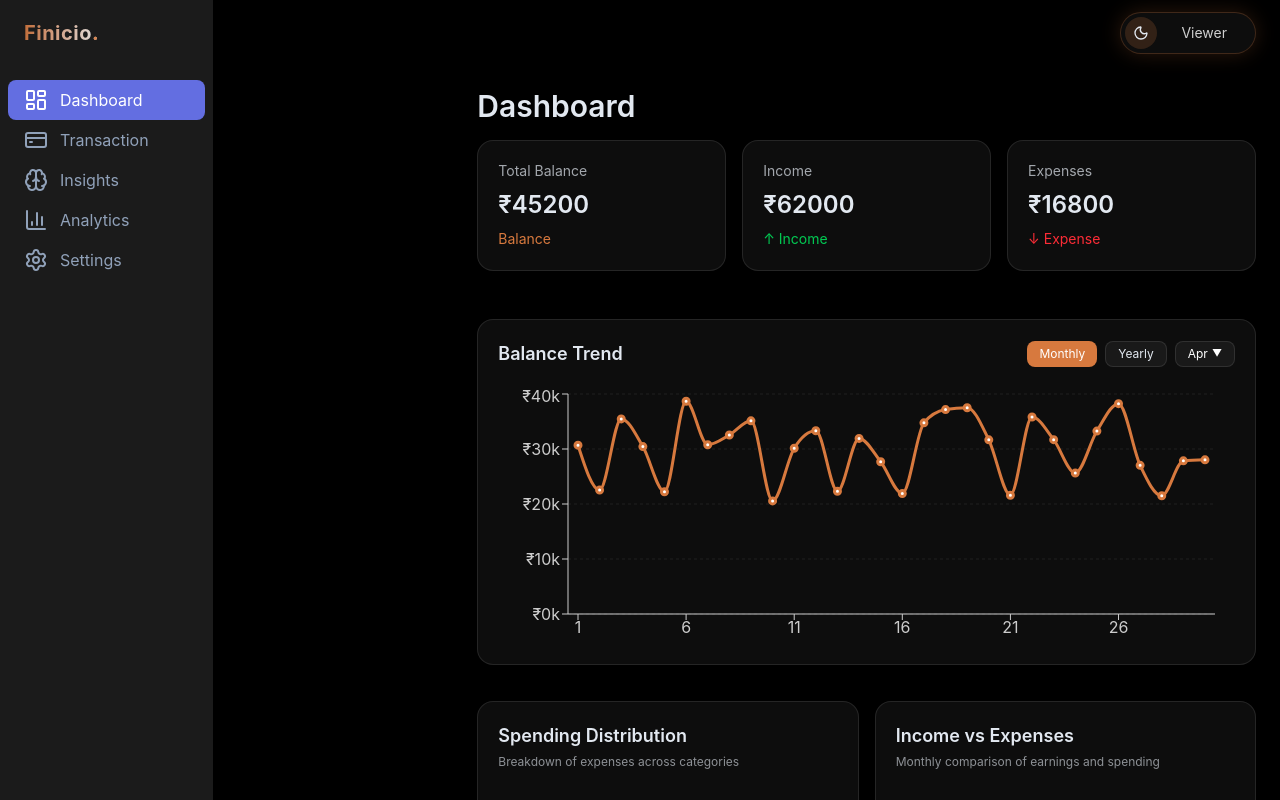
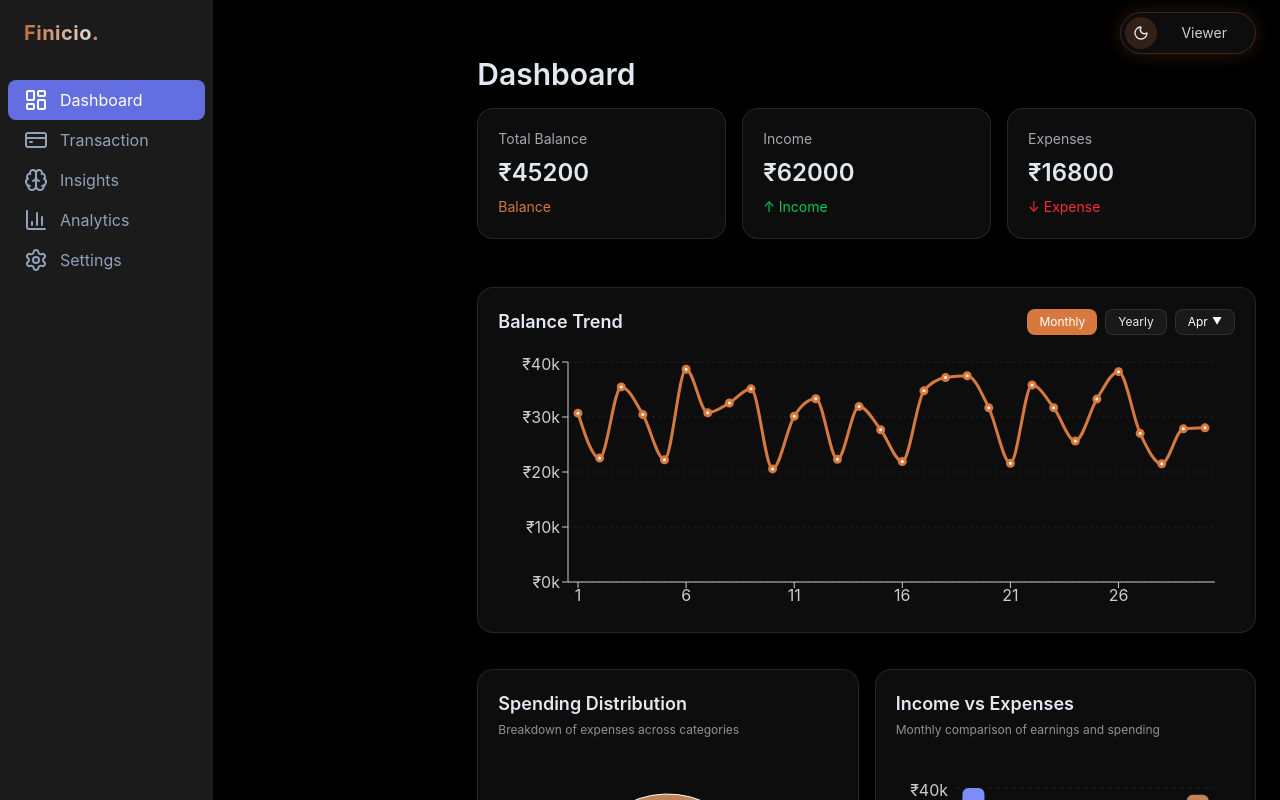
Before and after one commit to vaidika1410/finicio-zorvyn-assignment, a React (Vite) app: page /dashboard in a window 1280 px wide. Shown: the top 800 px of the page. Built offline with nearby package versions, Linux system fonts and the light colour scheme; the HTML template or start-up script is replaced by a standard one.

Commit message:
feat: add a global layout to the app

```diff
--- a/src/layout/MainLayout.jsx
+++ b/src/layout/MainLayout.jsx
@@ -10,7 +10,7 @@ const MainLayout = ({ children }) => {
       <div className="flex-1 ml-60">
         <Navbar />
 
-        <div className="p-6 mt-16">
+        <div className="p-6 mt-8">
           {children}
         </div>
       </div>
```
